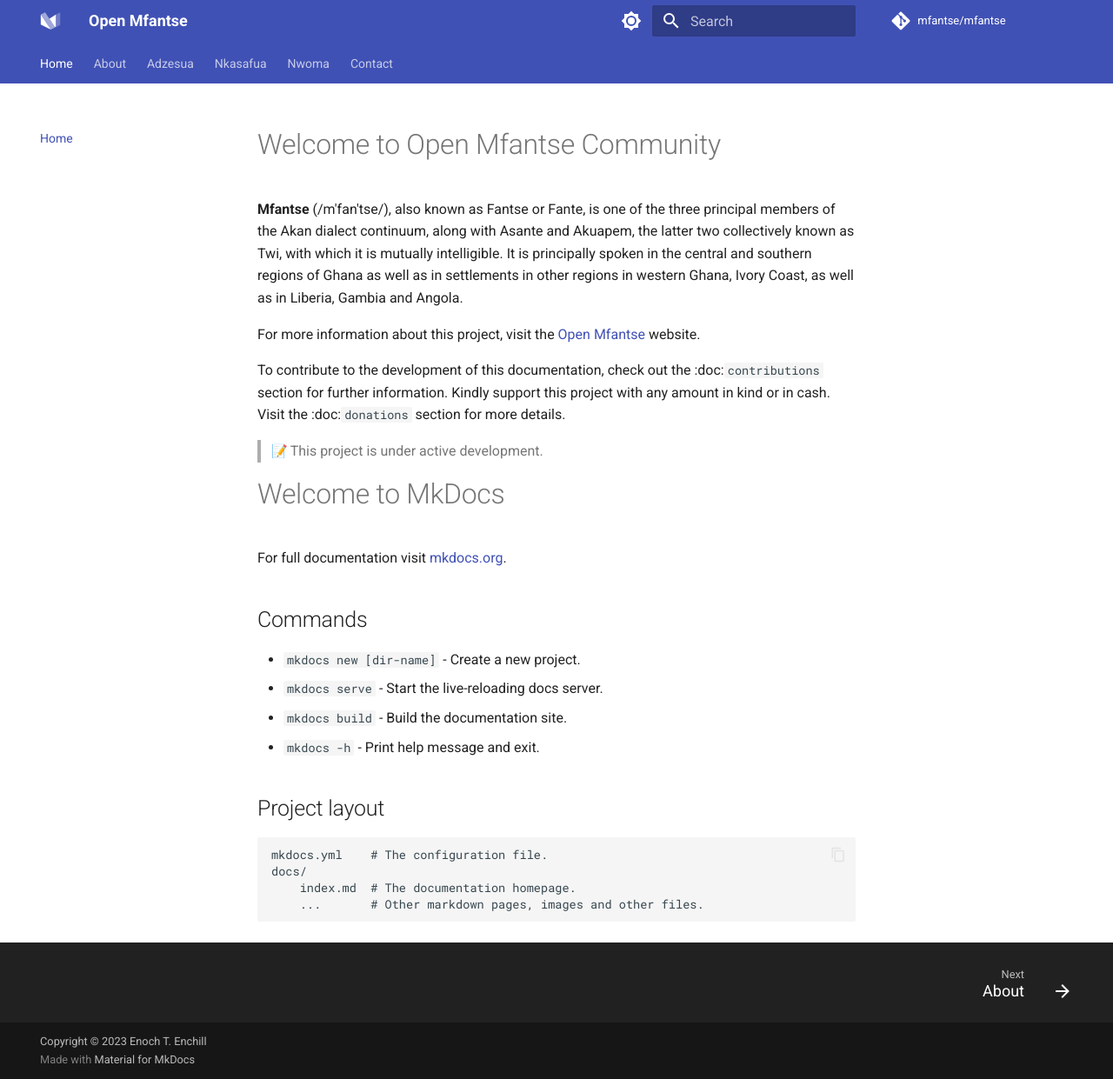
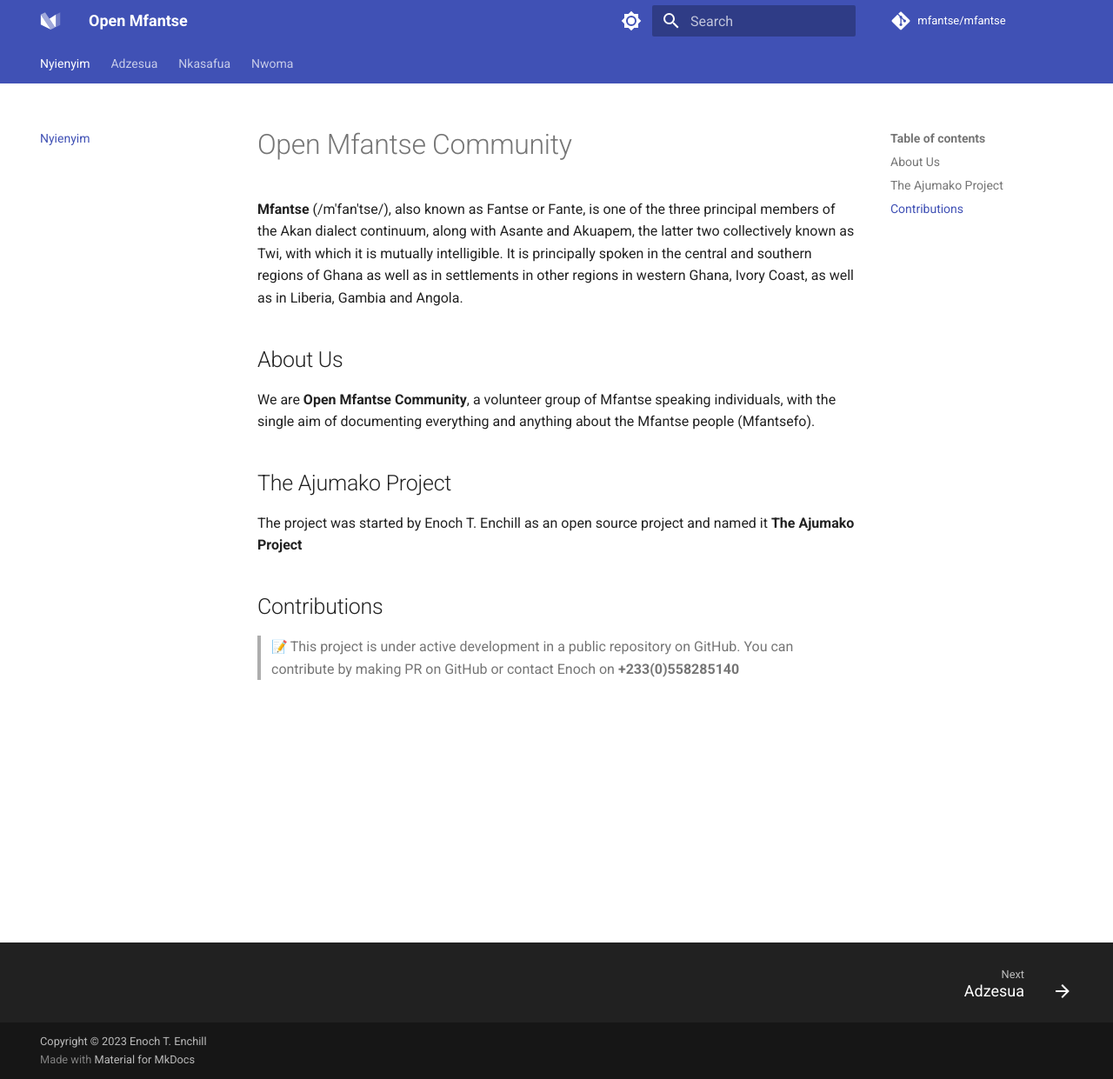
Before and after one commit to mfantse/docs.mfantse, an MkDocs documentation site: the page built from docs/index.md, in a window 1280 px wide and 1241 px high. Shown: the whole window at 87% size. Built offline with MkDocs 1.6.1 and Material for MkDocs 9.7.7, drawn with Linux system fonts in a browser that asks for light colours; emoji names are drawn with the system emoji font; comment, search, counter and statistics services are not loaded.

Commit message:
updated home page

```diff
--- a/docs/index.md
+++ b/docs/index.md
@@ -1,4 +1,4 @@
-# Welcome to Open Mfantse Community
+# Open Mfantse Community
 
 
 **Mfantse** (/m'fan'tse/), also known as Fantse or Fante, is one of the three principal members of the Akan dialect continuum,
@@ -6,32 +6,18 @@
 It is principally spoken in the central and southern regions of Ghana as well as in settlements in other regions in western Ghana,
 Ivory Coast, as well as in Liberia, Gambia and Angola.
 
-For more information about this project, visit the [Open Mfantse](<https://www.mfantse.com/>) website.
+## About Us
 
-To contribute to the development of this documentation, check out the :doc:`contributions` section for further information.
-Kindly support this project with any amount in kind or in cash. Visit the :doc:`donations` section for more details.
+We are **Open Mfantse Community**, a volunteer group of Mfantse speaking individuals,
+with the single aim of documenting everything and anything about the Mfantse people (Mfantsefo).
+
+
+## The Ajumako Project
+
+The project was started by Enoch T. Enchill as an open source project and named it **The Ajumako Project**
+
+
+## Contributions
 
 > :memo:
-> This project is under active development.
-
-
-
-
-
-# Welcome to MkDocs
-
-For full documentation visit [mkdocs.org](https://www.mkdocs.org).
-
-## Commands
-
-* `mkdocs new [dir-name]` - Create a new project.
-* `mkdocs serve` - Start the live-reloading docs server.
-* `mkdocs build` - Build the documentation site.
-* `mkdocs -h` - Print help message and exit.
-
-## Project layout
-
-    mkdocs.yml    # The configuration file.
-    docs/
-        index.md  # The documentation homepage.
-        ...       # Other markdown pages, images and other files.
+> This project is under active development in a public repository on GitHub. You can contribute by making PR on GitHub or contact Enoch on **+233(0)558285140**
--- a/mkdocs.yml
+++ b/mkdocs.yml
@@ -13,8 +13,7 @@
   - mkdocstrings
 
 nav:
-  - Home: 'index.md'
-  - About: 'about.md'
+  - Nyienyim: 'index.md'
   - Adzesua:
     - Adzesua: 'adzesua/index.md'
     - Akyerɛwaba: 'adzesua/akyerɛwaba.md'
@@ -63,7 +62,6 @@
     - Nkonyim: nwoma/nkonyim.md
     - Nyimdzee: nwoma/nyimdzee.md
     - Nkankɔ: nwoma/nkankɔ.md
-  - Contact: 'contact.md'
 
 theme:
   name: material
```
Also changed, not shown: docs/about.md (deleted, +0 -8 lines), docs/contact.md (deleted, +0 -1 lines).
